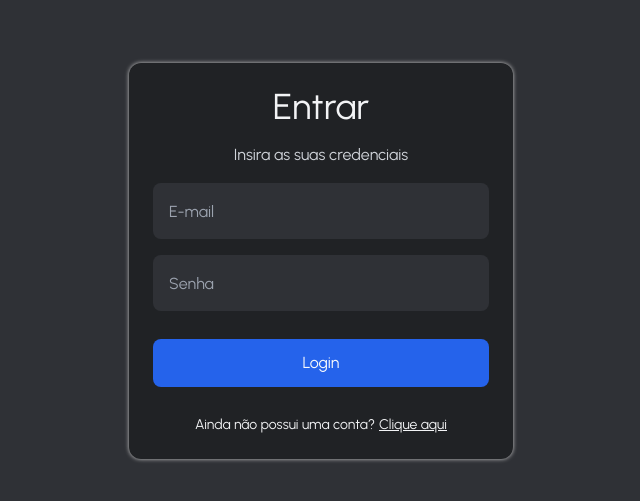
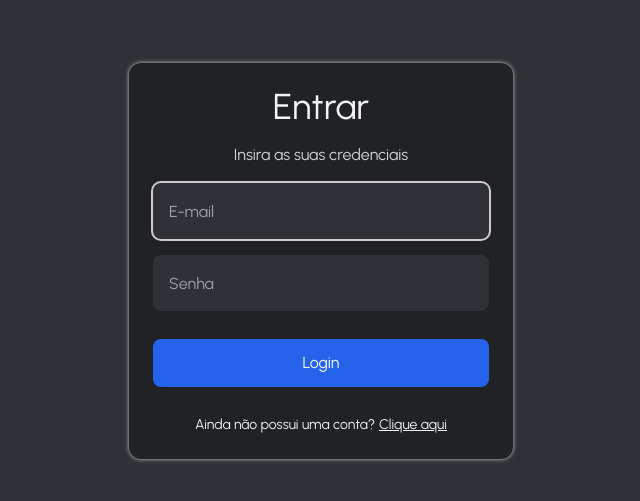
Before and after one commit to diegovds/to-do-list, a React (Vite) app in the folder web/: page / in a window 1280 px wide. Shown: the part 139-640 px from the top of the page, without its empty margins (319-959 px from the left). Built offline with nearby package versions, Linux system fonts and the light colour scheme.

Commit message:
feat: add validation to the sign in form

```diff
--- a/web/package.json
+++ b/web/package.json
@@ -10,11 +10,14 @@
     "preview": "vite preview"
   },
   "dependencies": {
+    "@hookform/resolvers": "^3.2.0",
     "clsx": "^2.0.0",
     "react": "^18.2.0",
     "react-dom": "^18.2.0",
+    "react-hook-form": "^7.45.4",
     "react-router-dom": "^6.15.0",
-    "tailwind-merge": "^1.14.0"
+    "tailwind-merge": "^1.14.0",
+    "zod": "^3.22.1"
   },
   "devDependencies": {
     "@types/react": "^18.2.15",
--- a/web/src/components/Input.tsx
+++ b/web/src/components/Input.tsx
@@ -1,20 +1,21 @@
-import { InputHTMLAttributes } from "react";
+import { InputHTMLAttributes, RefObject, forwardRef } from "react";
 import { cn } from "../libs/utils";
 
 type InputProps = InputHTMLAttributes<HTMLInputElement>;
 
-const Input = ({ children, className, ...props }: InputProps) => {
+const Input = forwardRef(({ children, className, ...props }: InputProps, ref) => {
   return (
     <input
       className={cn(
         "focus: h-14 w-full rounded-lg bg-darker p-4 text-gray-50 outline-none ring-darker placeholder:text-gray-400 focus:ring-2",
         className
       )}
+      ref={ref as RefObject<HTMLInputElement>}
       {...props}
     >
       {children}
     </input>
   );
-};
+});
 
 export default Input;
--- a/web/src/pages/Signin/index.tsx
+++ b/web/src/pages/Signin/index.tsx
@@ -1,23 +1,55 @@
-import { FormEvent } from "react";
+import { zodResolver } from "@hookform/resolvers/zod";
+import { useForm } from "react-hook-form";
+import { z } from "zod";
 import Button from "../../components/Button";
-
 import Form from "../../components/Form";
 import FormHeader from "../../components/Form/FormHeader";
 import Input from "../../components/Input";
 import Link from "../../components/Link";
 
+const formSchema = z.object({
+  email: z.string().email(),
+  password: z.string().min(6),
+});
+
+type FormData = z.infer<typeof formSchema>;
+
 const Signin = () => {
-  const handleSubmit = (e: FormEvent<HTMLFormElement>) => {
-    e.preventDefault();
+  const {
+    handleSubmit,
+    register,
+    formState: { isSubmitting },
+  } = useForm<FormData>({
+    resolver: zodResolver(formSchema),
+  });
+
+  const { ref: emailRef } = register("email");
+  const { ref: passwordRef } = register("password");
+
+  const onSubmit = async (data: FormData) => {
+    console.log(data);
   };
 
   return (
     <section className="flex min-h-screen justify-center items-center">
-      <Form onSubmit={handleSubmit}>
+      <Form onSubmit={handleSubmit(onSubmit)}>
         <FormHeader title="Entrar" description="Insira as suas credenciais" />
-        <Input type="email" placeholder="E-mail" />
-        <Input type="password" placeholder="Senha" />
-        <Button className="w-full my-3">Login</Button>
+        <Input
+          type="text"
+          placeholder="E-mail"
+          autoFocus
+          {...register("email", { required: true })}
+          ref={emailRef}
+        />
+        <Input
+          type="password"
+          placeholder="Senha"
+          {...register("password", { required: true })}
+          ref={passwordRef}
+        />
+        <Button className="w-full my-3" disabled={isSubmitting}>
+          Login
+        </Button>
         <div className="flex flex-col items-center xsm:flex-row gap-1">
           <p className="text-sm">Ainda não possui uma conta?</p>
           <Link className="underline text-sm" to={`/signup`}>
```
Also changed, not shown: 1 other file (tests, documents, lock files or other folders).
